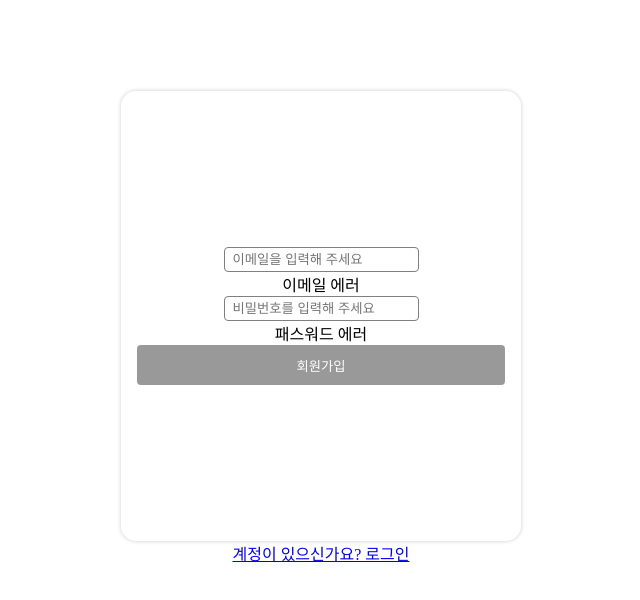
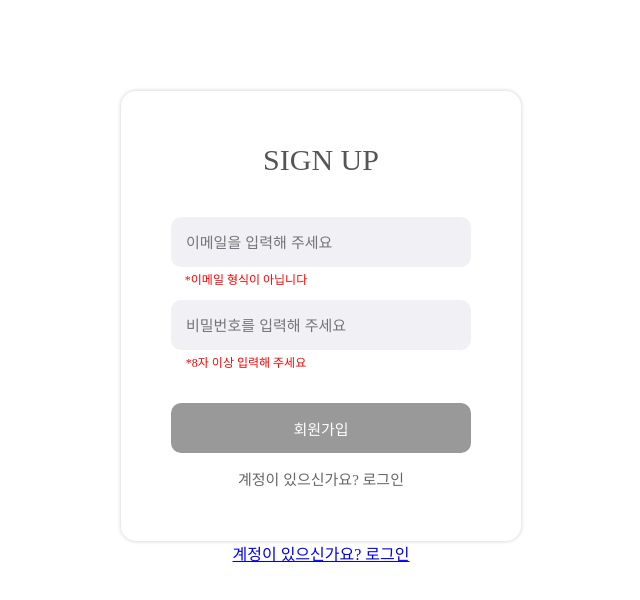
Before and after one commit to yunjjeongjo/wanted-pre-onboarding-fe-7, a React (Create React App) app: page /signup in a window 1280 px wide. Shown: the top 600 px of the page, without its empty margins (319-959 px from the left). Built offline with nearby package versions, Linux system fonts and the light colour scheme; no server answers.

Commit message:
design: SignupForm 컴포넌트 CSS 수정

```diff
--- a/src/components/SignupForm/index.js
+++ b/src/components/SignupForm/index.js
@@ -2,6 +2,63 @@ import Input from "../../basic/Input";
 import Button from "../../basic/Button";
 import useSignupForm from "../../pages/hooks/useSignupForm";
 import CardForm from "../CardForm";
+import { Link } from "react-router-dom";
+import styled from "@emotion/styled";
+import Text from "../../basic/Text";
+
+const Title = styled(Text)`
+  margin-bottom: 40px;
+`;
+
+const StyledInput = styled(Input)`
+  position: relative;
+  height: 50px;
+  width: 300px;
+  padding-left: 15px;
+  border: none;
+  border-radius: 10px;
+  background-color: #f1f0f5;
+  color: #666666;
+  font-size: 15px;
+  &:focus {
+    outline: none;
+  }
+`;
+
+const StyledButton = styled(Button)`
+  height: 50px;
+  width: 300px;
+  margin-top: 20px;
+  margin-bottom: 15px;
+  border-radius: 10px;
+  border: none;
+  color: white;
+  font-size: 15px;
+`;
+
+const LinkText = styled(Link)`
+  text-decoration: none;
+  color: #666666;
+  font-size: 15px;
+  &:hover {
+    color: #222222;
+  }
+`;
+
+const ErrorText = styled(Text)`
+  position: relative;
+  left: -75px;
+  top: 3px;
+  color: red;
+  font-size: 12px;
+  margin-bottom: 15px;
+`;
+
+const SuccessText = styled(Text)`
+  color: white;
+  font-size: 12px;
+  margin-bottom: 15px;
+`;
 
 const SignupForm = ({ onSubmit }) => {
   const { handleChange, handleSubmit, emailError, passwordError } =
@@ -21,23 +78,35 @@ const SignupForm = ({ onSubmit }) => {
 
   return (
     <CardForm onSubmit={handleSubmit}>
-      <Input
+      <Title size={30} color={"#555555"}>
+        SIGN UP
+      </Title>
+      <StyledInput
         type="text"
         name="email"
         placeholder="이메일을 입력해 주세요"
         onChange={handleChange}
-      ></Input>
-      {emailError && "이메일 에러"}
-      <Input
+      ></StyledInput>
+      {emailError ? (
+        <ErrorText>*이메일 형식이 아닙니다</ErrorText>
+      ) : (
+        <SuccessText>성공</SuccessText>
+      )}
+      <StyledInput
         type="password"
         name="password"
         placeholder="비밀번호를 입력해 주세요"
         onChange={handleChange}
-      ></Input>
-      {passwordError && "패스워드 에러"}
-      <Button type="submit" disabled={emailError || passwordError}>
+      ></StyledInput>
+      {passwordError ? (
+        <ErrorText>*8자 이상 입력해 주세요</ErrorText>
+      ) : (
+        <SuccessText>성공</SuccessText>
+      )}
+      <StyledButton type="submit" disabled={emailError || passwordError}>
         회원가입
-      </Button>
+      </StyledButton>
+      <LinkText to="/">계정이 있으신가요? 로그인</LinkText>
     </CardForm>
   );
 };
```
